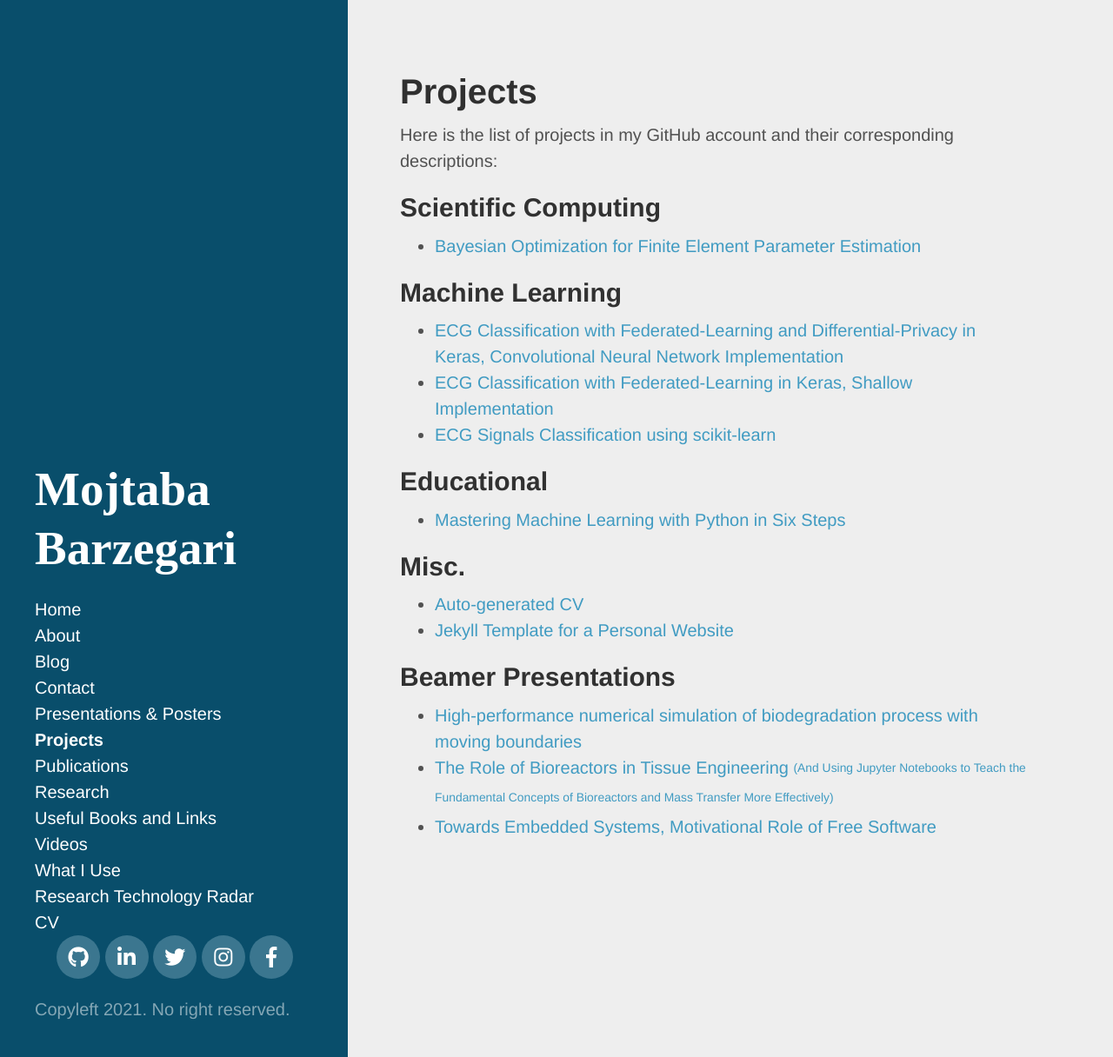
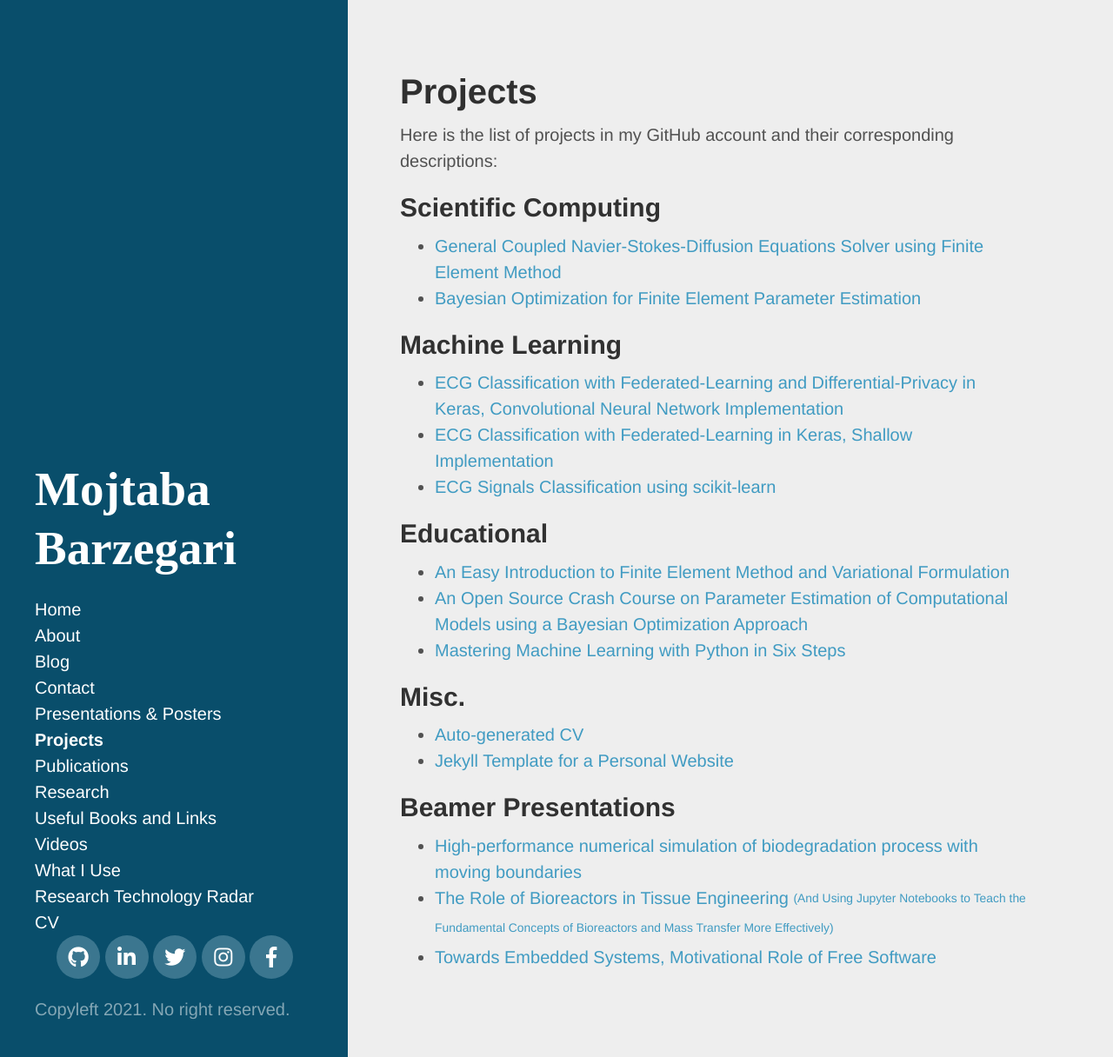
Before and after one commit to mbarzegary/mbarzegary.github.io, a Jekyll site: the page built from projects.md, in a window 1280 px wide and 1216 px high. Shown: the whole window at 87% size. Built offline with Jekyll 4.4.1, drawn with Linux system fonts in a browser that asks for light colours; nearby versions of some CDN libraries; some web fonts are replaced.

Commit message:
add more projects

```diff
--- a/projects.md
+++ b/projects.md
@@ -7,6 +7,7 @@ Here is the list of projects in my GitHub account and their corresponding descri
 
 ## Scientific Computing
 
+ * [General Coupled Navier-Stokes-Diffusion Equations Solver using Finite Element Method](https://github.com/mbarzegary/navier-stokes-solver)
  * [Bayesian Optimization for Finite Element Parameter Estimation](https://github.com/mbarzegary/BayesianFEM)
 
 ## Machine Learning
@@ -16,6 +17,8 @@ Here is the list of projects in my GitHub account and their corresponding descri
 
 ## Educational
 
+ * [An Easy Introduction to Finite Element Method and Variational Formulation](https://github.com/mbarzegary/finite-element-intro)
+ * [An Open Source Crash Course on Parameter Estimation of Computational Models using a Bayesian Optimization Approach](https://github.com/mbarzegary/educational-bayesian)
  * [Mastering Machine Learning with Python in Six Steps](https://github.com/mbarzegary/mastering-ml-w-python-in-six-steps)
 
 ## Misc.
```
Also changed, not shown: 2 other files.
